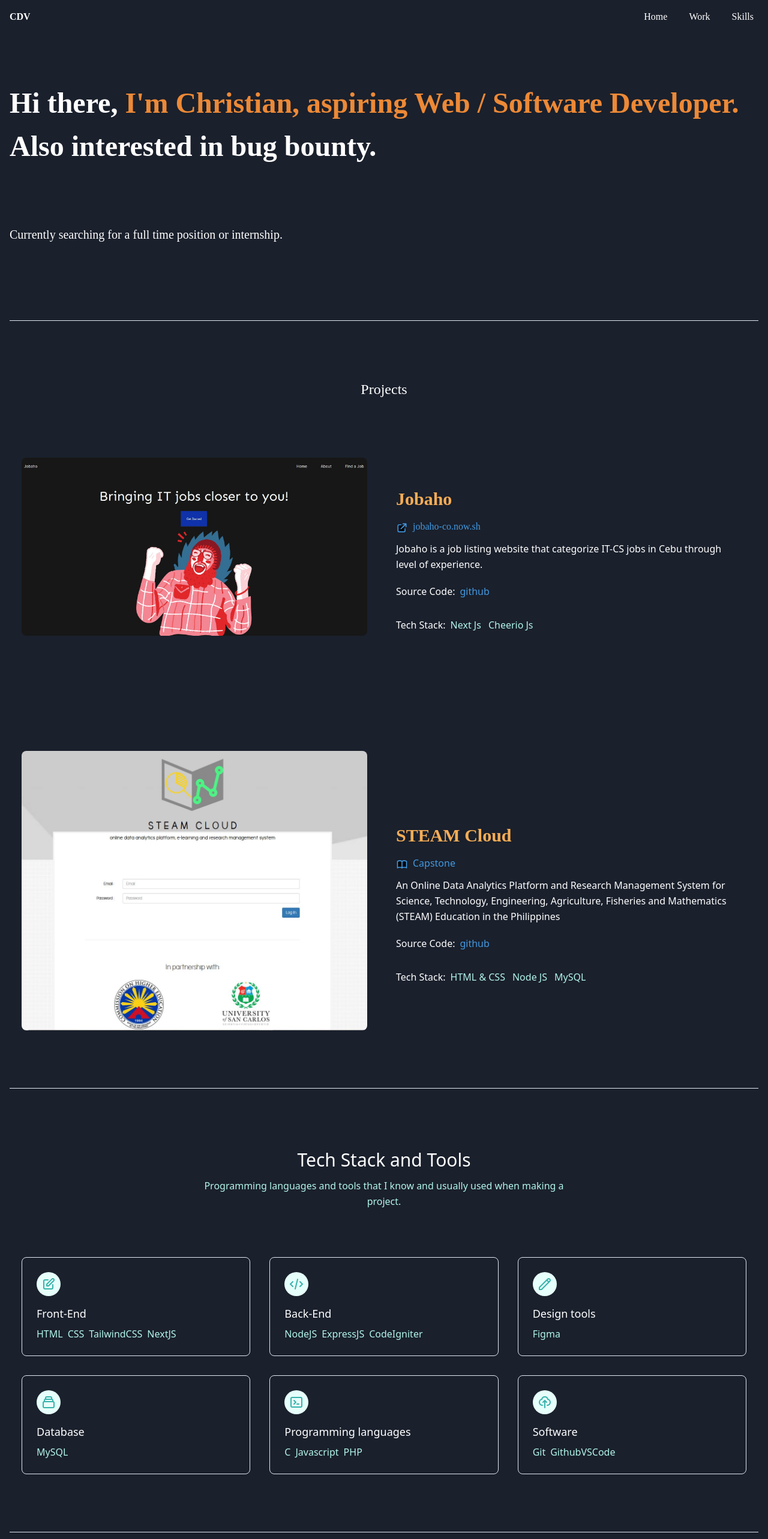
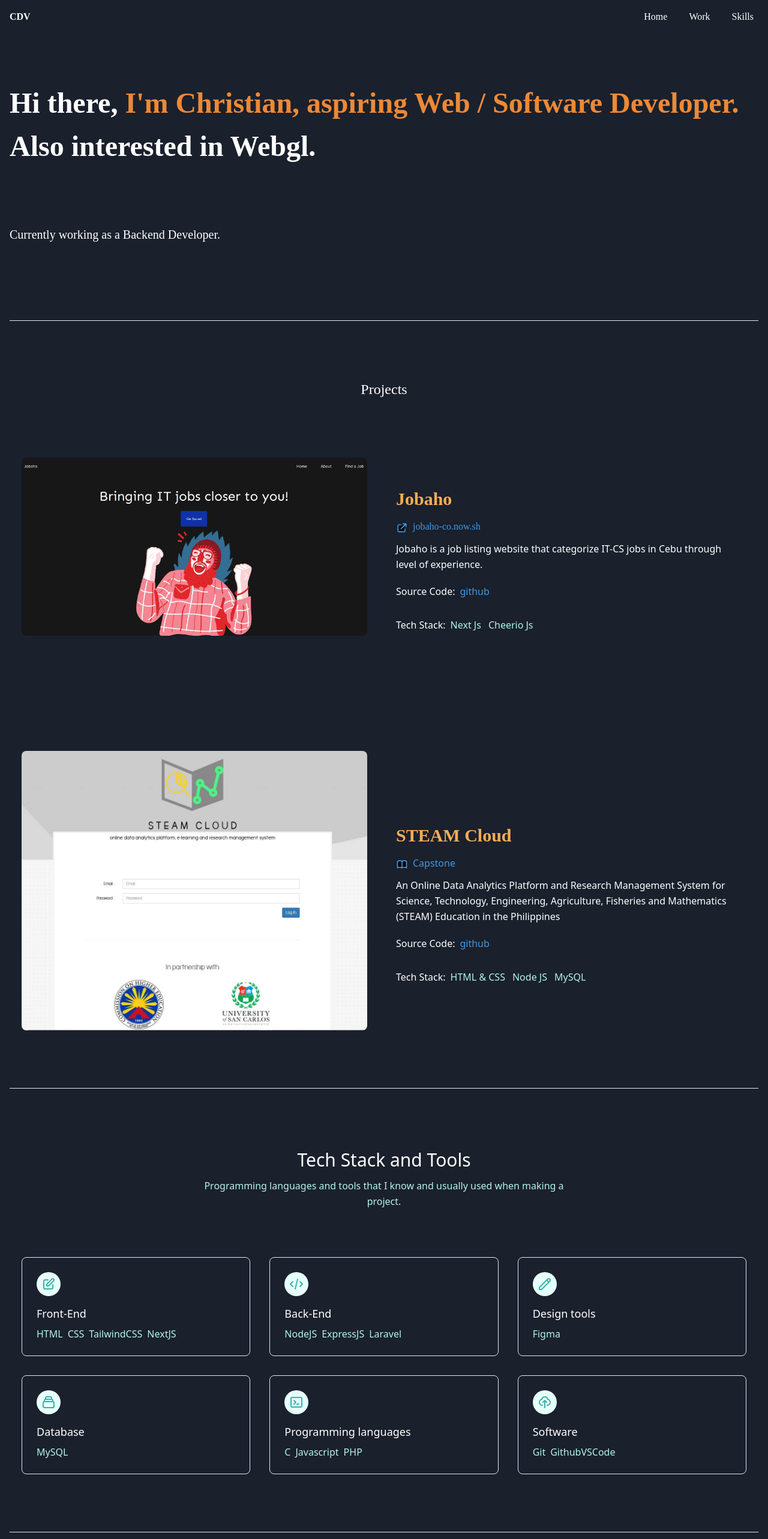
Before and after one commit to Hansum/Portfolio, a Next.js app: page / in a window 1280 px wide. Shown: the top 2566 px of the page at 60% size. Built offline with nearby package versions, Linux system fonts and the light colour scheme.

Commit message:
update hero and skill components

```diff
--- a/components/HeroComponent.js
+++ b/components/HeroComponent.js
@@ -11,10 +11,10 @@
             <span className="text-orange-500">
               I'm Christian, aspiring Web / Software Developer.
             </span>{" "}
-            Also interested in bug bounty.
+            Also interested in Webgl.
           </h1>
           <h3 className="mb-10 font-poppins text-white font-medium sm:text-xl sm:mb-32">
-            Currently searching for a full time position or internship.
+            Currently working as a Backend Developer.
           </h3>
         </div>
         <hr />
--- a/components/SkillsComponent.js
+++ b/components/SkillsComponent.js
@@ -62,7 +62,7 @@
               <div className="flex">
                 <h3 className="text-teal-200 mr-2">NodeJS</h3>
                 <h3 className="text-teal-200 mr-2">ExpressJS</h3>
-                <h3 className="text-teal-200">CodeIgniter</h3>
+                <h3 className="text-teal-200">Laravel</h3>
               </div>
             </div>
           </div>
```
Also changed, not shown: 1 other file (tests, documents, lock files or other folders).
